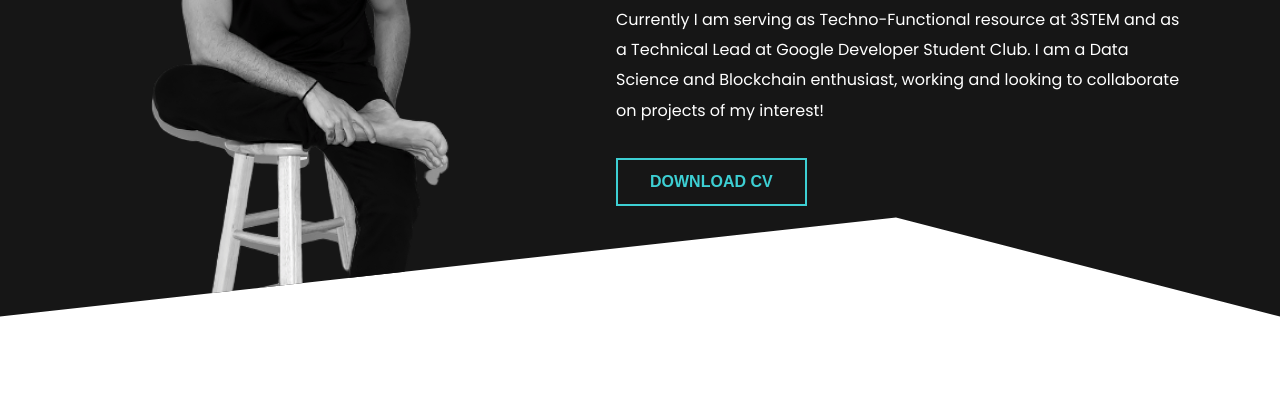
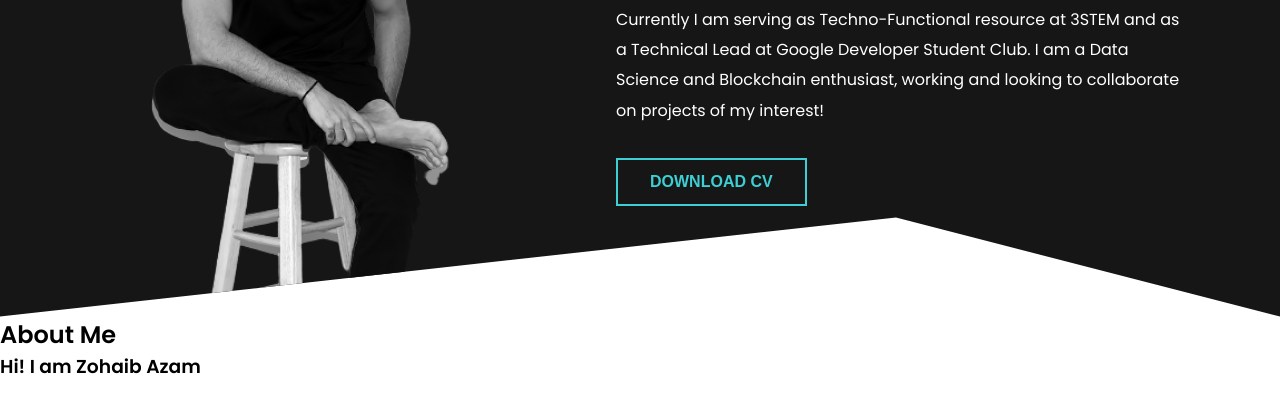
Before and after one commit to Zohaib58/Portfolio-Website, a plain HTML site: page index.html in a window 1280 px wide. Shown: the part 344-756 px from the top of the page. Drawn offline with Linux system fonts and the light colour scheme.

Commit message:
About Me section started

```diff
--- a/index.html
+++ b/index.html
@@ -66,5 +66,27 @@
          </div>
 
     </header>
+
+
+
+
+
+
+    <section class = "about">
+        <div class = "left"></div>
+
+
+        <div class = "right">
+            <div class = "content">
+                <h2>About <span>Me</span></h2>
+                <h3>Hi! I am Zohaib Azam</h3>
+            </div>
+            <div class = "icons">
+
+            </div>
+
+        </div>
+
+    </section>
 </body>
 </html>
```
